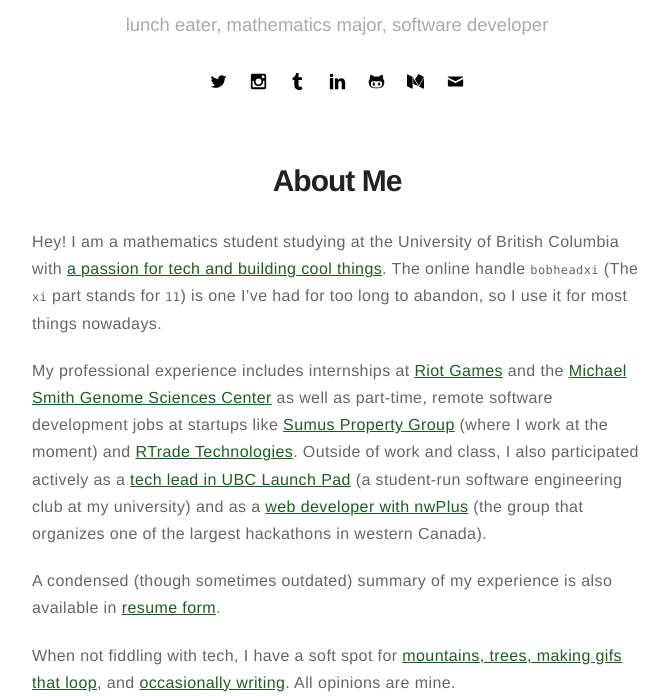
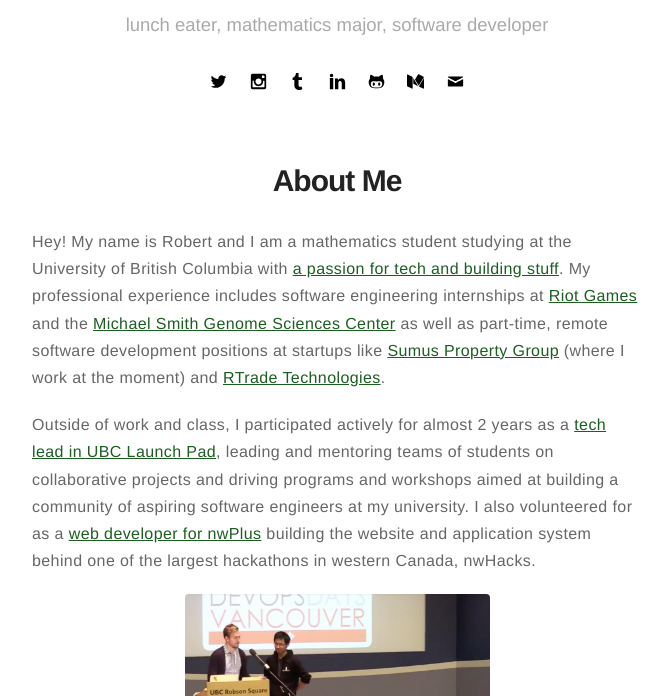
Before and after one commit to bobheadxi/bobheadxi.github.io, a Jekyll site: the page built from about.md, in a window 1280 px wide and 1400 px high, scrolled down 319 px, cut to the strip 0-696 px from the top of the window. Shown: the whole strip, without its empty margins (303-972 px from the left). Built offline with Jekyll 4.4.1, drawn with Linux system fonts in a browser that asks for light colours; nearby versions of some CDN libraries; some of the changed text lies outside the part shown.

Commit message:
flesh out 'about' page more

```diff
--- a/about.md
+++ b/about.md
@@ -7,29 +7,60 @@
 
 # About Me
 
-Hey! I am a mathematics student studying at the University of British Columbia
-with [a passion for tech and building cool things](https://bobheadxi.dev/open-source/).
-The online handle `bobheadxi` (The `xi` part stands for `11`) is one I've had
-for too long to abandon, so I use it for most things nowadays.
+Hey! My name is Robert and I am a mathematics student studying at the University of British Columbia
+with [a passion for tech and building stuff](https://bobheadxi.dev/open-source/).
+My professional experience includes software engineering internships at [Riot Games](/riot-games)
+and the [Michael Smith Genome Sciences Center](/bcgsc) as well as part-time, remote
+software development positions at startups like [Sumus Property Group](/sumus)
+(where I work at the moment) and [RTrade Technologies](/rtrade-techologies/).
 
-My professional experience includes internships at [Riot Games](/riot-games) and
-the [Michael Smith Genome Sciences Center](/bcgsc) as well as part-time, remote
-software development jobs at startups like [Sumus Property Group](/sumus)
-(where I work at the moment) and [RTrade Technologies](/rtrade-techologies/).
-Outside of work and class, I also participated actively as
-a [tech lead in UBC Launch Pad](https://bobheadxi.dev/tags/#launch-pad)
-(a student-run software engineering club at my university) and as a
-[web developer with nwPlus](https://bobheadxi.dev/nwhacks2019/) (the group
-that organizes one of the largest hackathons in western Canada).
+Outside of work and class, I participated actively for almost 2 years as
+a [tech lead in UBC Launch Pad](https://bobheadxi.dev/tags/#launch-pad), leading and mentoring teams
+of students on collaborative projects and driving programs and workshops aimed at building a
+community of aspiring software engineers at my university. I also volunteered for as a
+[web developer for nwPlus](https://bobheadxi.dev/nwhacks2019/) building the website and application
+system behind one of the largest hackathons in western Canada, nwHacks.
 
-A condensed (though sometimes outdated) summary of my experience is also available
-in [resume form](https://resume.bobheadxi.dev).
+<p align="center">
+    <img src="/assets/images/projects/inertia-talk.png" width="50%" />
+</p>
+
+<p align="center">
+    <i style="font-size:90%;">Inertia team member Chad and I presenting
+    <a href="/inertia">UBC Launch Pad's self-hosted build and deployment platform</a>
+    at the
+    <a href="https://devopsdays.org/events/2018-vancouver/welcome/">2018 Vancouver DevOps Days</a>
+    </i>
+</p>
+
+My tech interests currently lie primarily in empowering people to build things better, faster, and more
+effectively. Software has become an integral part of every facet of life, and I believe that ever-improving
+tools, automation, and a culture of transparency (I have the open-source world to thank for pretty
+much everything I know) will become a key driver of innovations to come.
+I've tried exploring these areas myself with projects like [a self-hosted build and deployment platform](/inertia),
+[automated benchmark visualization](/gobenchdata-project/),
+[tooling to set up branch deployments on a budget](https://bobheadxi.dev/appengine-branch-previews/),
+[a foray into building a service to analyse project growth](https://bobheadxi.dev/timelines-recap/),
+[some libraries](https://bobheadxi.dev/tags/#library), and more - and I hope to continue learning
+more and one day making more significant contributions!
 
 When not fiddling with tech, I have a soft spot for
-[mountains, trees, making gifs that loop](https://pics.bobheadxi.dev/),
-and [occasionally writing](https://bobheadxi.dev/blog/). All opinions are mine.
+[mountains, trees, making gifs that loop](https://pics.bobheadxi.dev/), reading,
+and [occasionally writing](https://bobheadxi.dev/blog/) about my work and things that interest me
+(all opinions are mine). I used to run pretty frequently and ran a full marathon a few years back.
+More recently, I've been enjoying working on improving my bouldering, skateboarding, and snowboarding.
 
 <img src="https://68.media.tumblr.com/f951837326bdcfd98d3c2cead3a1f04b/tumblr_p6rtkzXYNX1rg86u5o1_1280.gif" width="70%">
+
+<p align="center">
+    <i style="font-size:90%;">This is one of my looping gif things.</i>
+</p>
+
+<br />
+
+# tl;dr?
+
+A condensed (though sometimes outdated) summary of my experience is also available in [resume form](https://resume.bobheadxi.dev).
 
 <br />
 
@@ -40,3 +71,8 @@
 and [LinkedIn](https://www.linkedin.com/in/robert-lin/).
 
 <br />
+
+# Why "bobheadxi"?
+
+The online handle `bobheadxi` is one I've had for too long to abandon, so I use it for most things
+nowadays. The `xi` part stands for `11`, and nothing else :)
```
